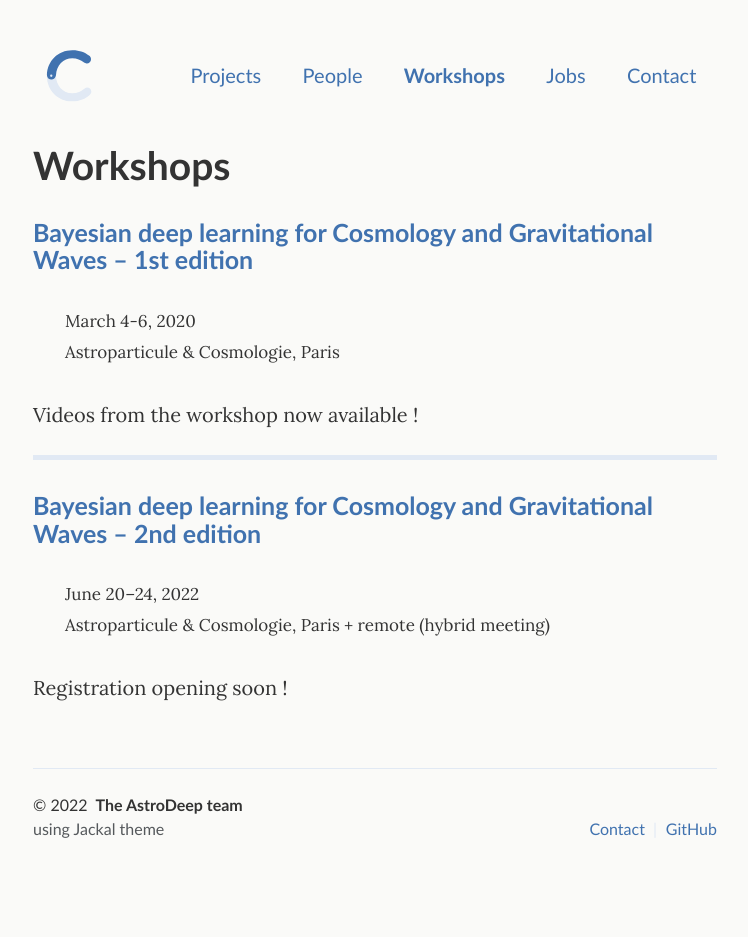
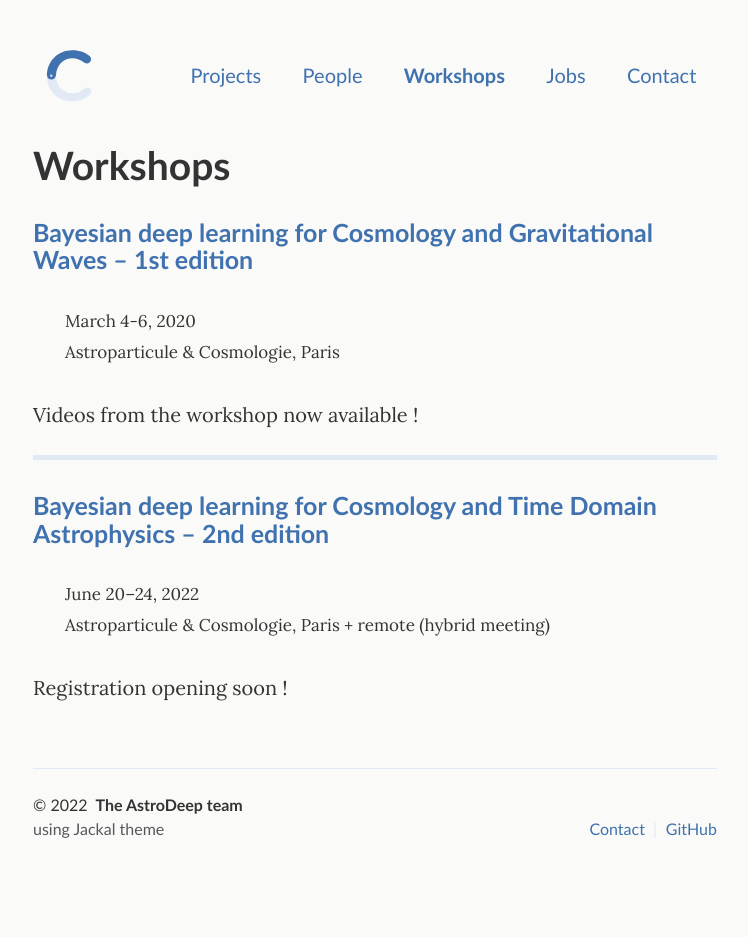
Before and after one commit to astrodeepnet/website, a Jekyll site: the page built from _pages/workshops.md, in a window 1280 px wide. Shown: the whole page, without its empty margins (265-1013 px from the left). Built offline with Jekyll 4.4.1, drawn with Linux system fonts in a browser that asks for light colours.

Commit message:
Update workshop name

```diff
--- a/_pages/workshops.md
+++ b/_pages/workshops.md
@@ -15,7 +15,7 @@ Videos from the workshop now available !
 
 ---
 
-### [Bayesian deep learning for Cosmology and Gravitational Waves – 2nd edition](https://astrodeep.net/workshop2022/){:target="_blank":rel="noopener noreferrer"}
+### [Bayesian deep learning for Cosmology and Time Domain Astrophysics – 2nd edition](https://astrodeep.net/workshop2022/){:target="_blank":rel="noopener noreferrer"}
 
 > June 20–24, 2022
 > Astroparticule & Cosmologie, Paris + remote (hybrid meeting)
```
